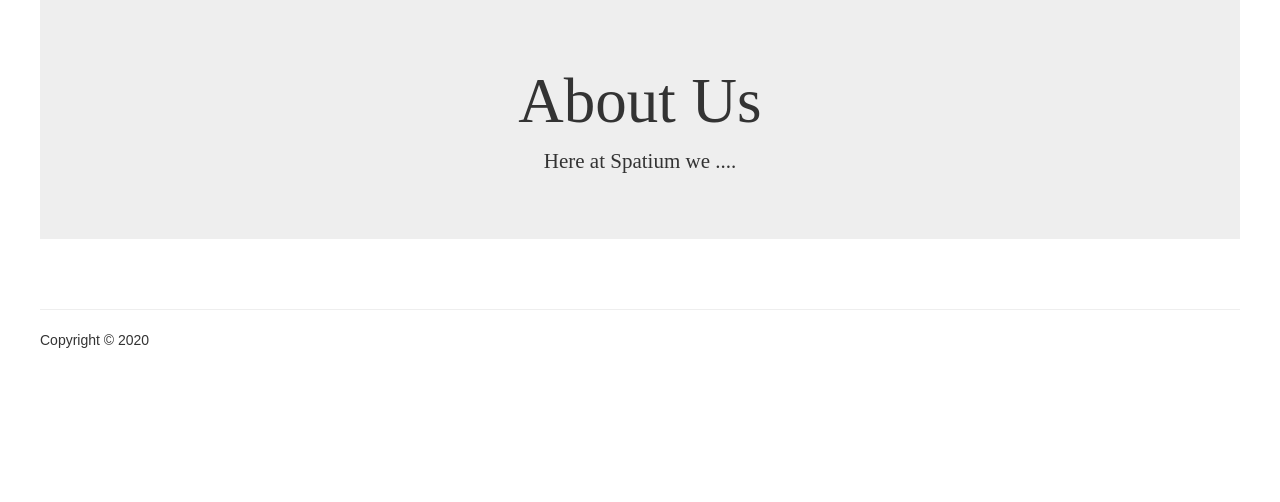
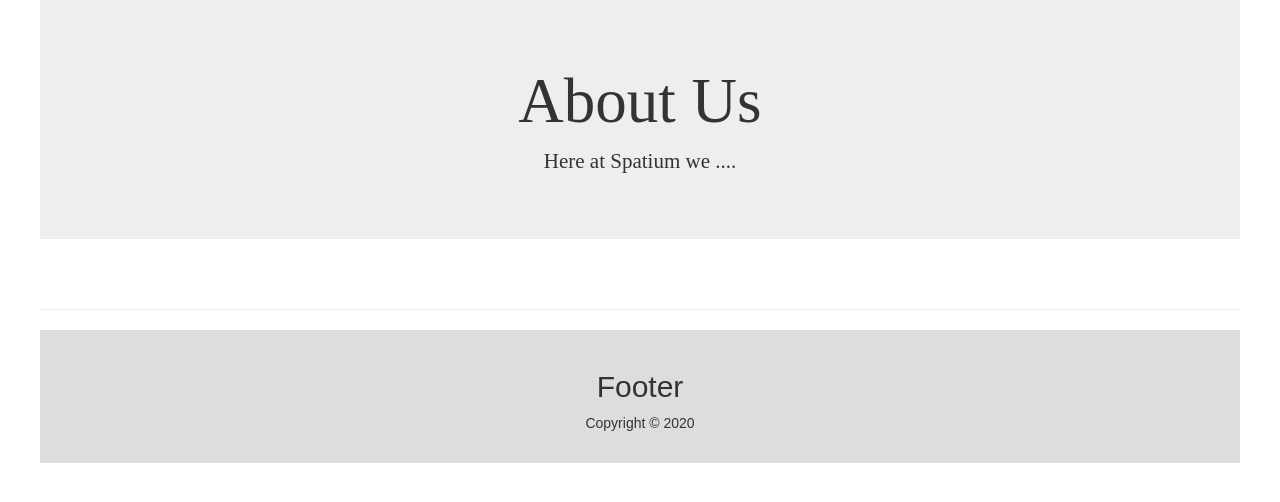
Before and after one commit to nhash46/info30005-w2, a Node server app: page /aboutus in a window 1280 px wide. Shown: the part 133-635 px from the top of the page. Run offline with Node 20, Linux system fonts and the light colour scheme; some libraries are stand-ins or nearby versions; some web fonts are replaced.

Commit message:
footer to layout

```diff
--- a/views/forum-posts.pug
+++ b/views/forum-posts.pug
@@ -44,5 +44,3 @@
         function move() {
         window.location.href = '/forum-posts/submit'
      }
-    .footer
-        h2 Footer
--- a/views/layout.pug
+++ b/views/layout.pug
@@ -47,7 +47,8 @@
             block content
             br
             hr
-            footer
+            .footer
+                h2 Footer
                 p Copyright &copy; 2020
 
         script(src='/bower_components/jquery/dist/jquery.js')
```
